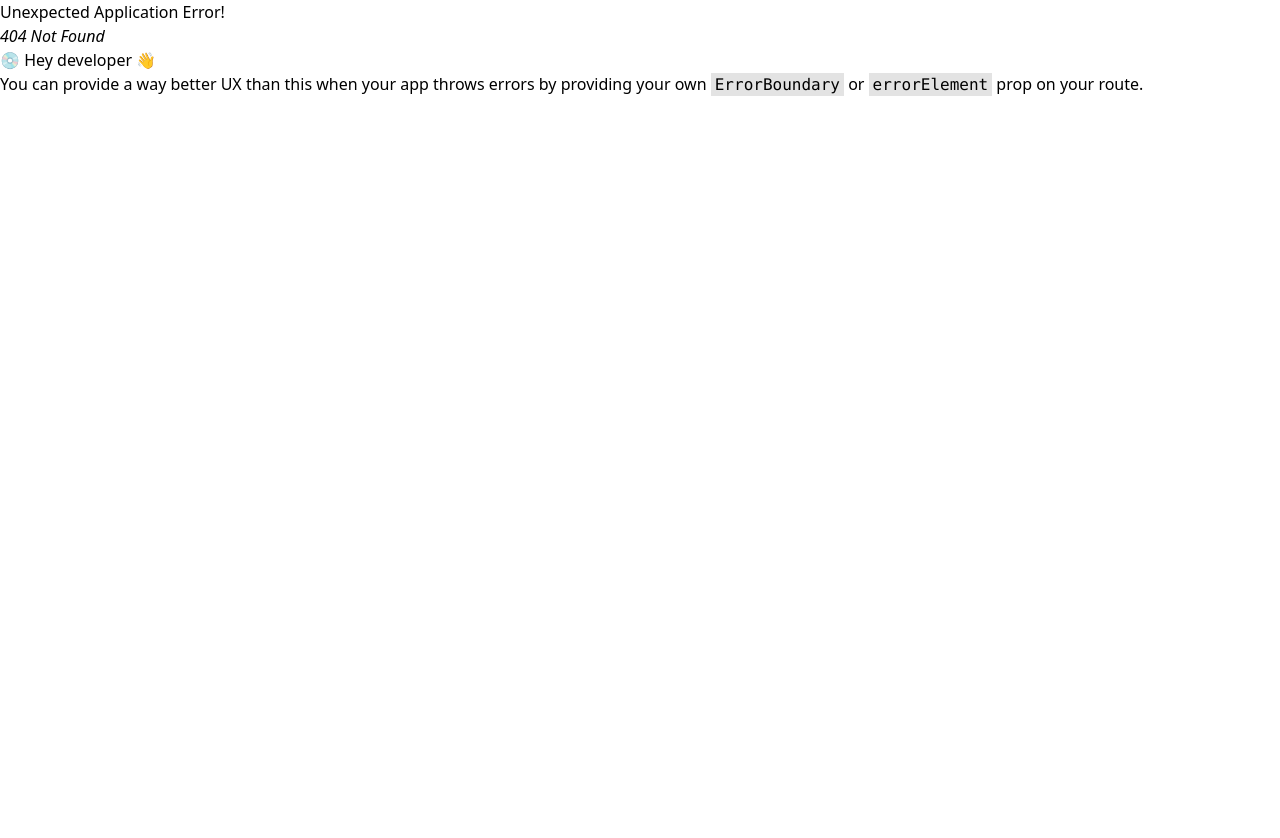
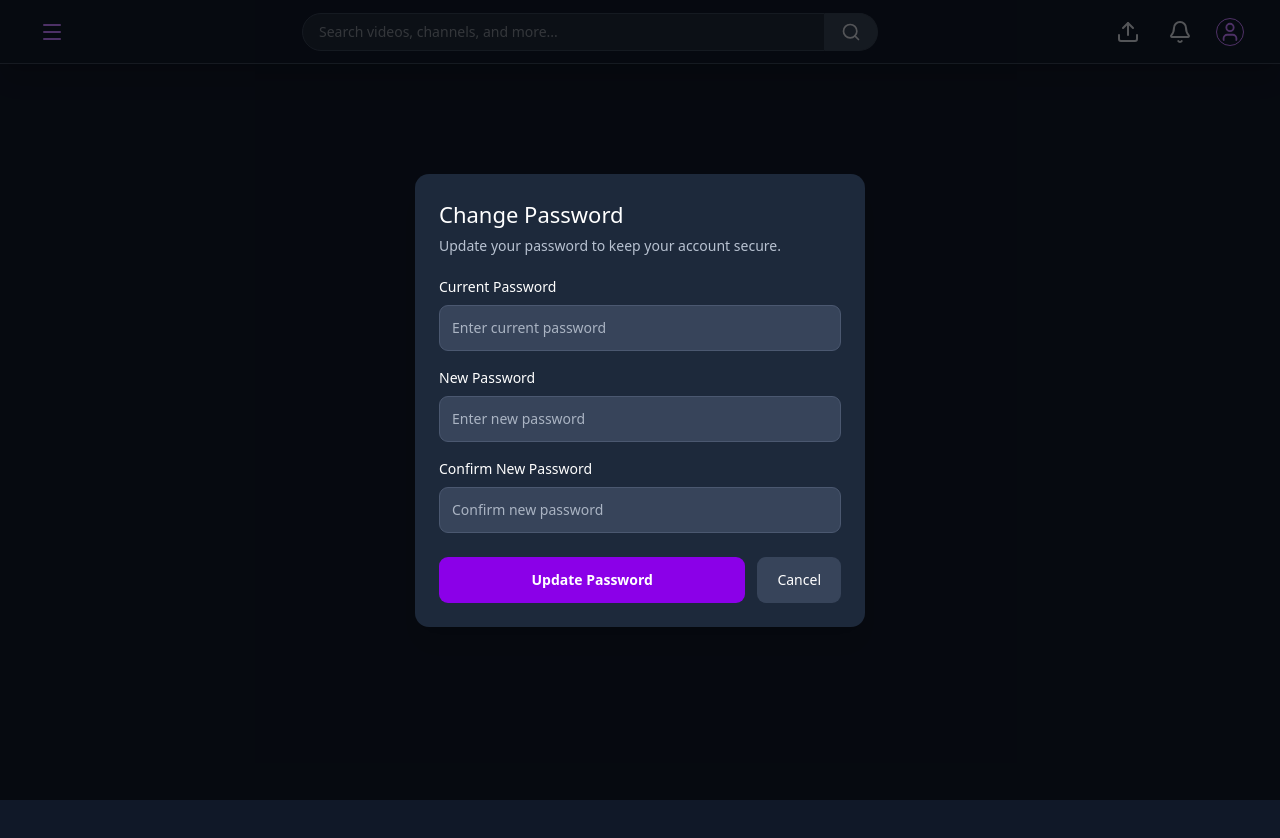
Before and after one commit to Mrgaurav23/VIDIA_FRONTEND, a React (Vite) app: page /change-password in a window 1280 px wide. Before the commit this address had no page. Shown: the top 838 px of the page. Before the commit the page ends 800 px from the top, so only its background shows below. Built offline with nearby package versions, Linux system fonts and the light colour scheme.

Commit message:
feat: Implement account settings and change password functionality; refactor user profile handling

```diff
--- a/src/api/auth.api.js
+++ b/src/api/auth.api.js
@@ -1,29 +1,31 @@
 import api from "./axios.js";
+
 
 export const getUserChannelProfile = async (username) => {
   try {
     // backend me route kuch is tarah hona chahiye
-        const response = await api.get(`/users/c/${username}`)
+    const response = await api.get(`/users/c/${username}`);
 
     // Backend se jo data aayega, hum directly wahi return kar rahe hain
-        return response.data
+    return response.data;
   } catch (error) {
     // Agar koi error aaye (jaise user not found), toh yahan handle hoga
-        console.error("Error fetching channel profile:", error?.response?.data || error.message);
+    console.error(
+      "Error fetching channel profile:",
+      error?.response?.data || error.message,
+    );
     throw error;
   }
-}
-
+};
 
 export const loginUser = async (credentials) => {
   try {
-        const response = await api.post('/users/login', credentials);
+    const response = await api.post("/users/login", credentials);
     return response.data;
   } catch (error) {
     throw error;
   }
 };
-
 
 export const logoutUser = async () => {
   try {
@@ -36,7 +38,7 @@ export const logoutUser = async () => {
         headers: {
           Authorization: `Bearer ${token}`,
         },
-      }
+      },
     );
 
     return response.data;
@@ -44,3 +46,31 @@ export const logoutUser = async () => {
     throw error;
   }
 };
+
+export const updateAccountDetails = async (credentials) => {
+  try {
+    const response = await api.patch("/users/update-account", credentials);
+
+    return response.data;
+  } catch (error) {
+    console.error(
+      "ERROR :: updateAccountDetailsApi",
+      error.response?.data || error.message,
+    );
+
+    throw error;
+  }
+};
+
+export const changePassword = async (credentials) => {
+  try {
+    const response = await api.post("/users/change-password",credentials);
+
+    return response.data
+  } catch (error) {
+    console.error(
+      "ERROR :: changePasswordApi",
+      error.response?.data || error.message,
+    );
+  }
+}
--- a/src/component/profile/ProfileDashboard.jsx
+++ b/src/component/profile/ProfileDashboard.jsx
@@ -17,14 +17,18 @@ function ProfileDashboard({ initialTab = "history"}) {
   // username redux se
   const username = userData?.username;
 
+  /*
   console.log("Logged in user:", userData);
   console.log("Username:", username);
 
   console.log("Redux userData:", userData);
   console.log("Profile username:", username);
+  */
 
   const [activeTab, setActiveTab] = useState(initialTab);
-  console.log("Profile username:", username);
+
+  //console.log("Profile username:", username);
+
   const {user,loading,error} = userChannelProfile(username)
 
   if (loading) {
@@ -39,14 +43,6 @@ function ProfileDashboard({ initialTab = "history"}) {
     return <div>Profile not found</div>;
   }
 
-  const mockUser = {
-    username: "@techinnovator",
-    joinDate: "January 2024",
-    totalUploads: 14,
-    followers: 450,
-    avatarUrl: "https://placehold.co/100x100/8b5cf6/ffffff?text=TI",
-  };
-
   return (
     <div>
       <ProfileHeaderCard user = {user}/>
--- a/src/component/profile/SettingView.jsx
+++ b/src/component/profile/SettingView.jsx
@@ -1,30 +1,78 @@
-import React from "react";
+import React, { useState } from "react";
 import Logout from "../../pages/auth/Logout";
+import { updateAccountDetails } from "../../api/auth.api";
+import ChangePassword from "../../pages/auth/ChangePassword";
 
 function SettingView() {
+  const [fullName, setFullName] = useState("");
+  const [email, setEmail] = useState("");
+  const [loading, setLoading] = useState(false);
+  const [successMessage, setSuccessMessage] = useState("");
+  const [showChangePassword, setShowChangePassword] = useState(false);
+
+  const submitHandler = async (e) => {
+    e.preventDefault();
+
+    if (!fullName || !email) {
+      alert("Full name and email are required");
+      return;
+    }
+
+    try {
+      setLoading(true);
+
+      const updatedDetails = {
+        fullName,
+        email,
+      };
+
+      const response = await updateAccountDetails(updatedDetails);
+
+      //console.log("Update Account Details:", response);
+
+      // Backend se updated user yahan milega
+      const user = response.data;
+
+      //console.log("Updated User:", user);
+
+      setSuccessMessage("Account details updated successfully!");
+    } catch (error) {
+      const errorMessage =
+        error?.response?.data?.message ||
+        error?.message ||
+        "An unknown error occurred.";
+
+      console.error("Update Details Failed:", error);
+      alert("Update Details Failed: " + errorMessage);
+    } finally {
+      setLoading(false);
+    }
+  };
   return (
     <div>
       <div className="text-gray-300 p-4">
         <h3 className="text-2xl font-semibold mb-4">Account Settings</h3>
         <p>Update your personal information and preferences.</p>
         <div className="mt-4 max-w-md space-y-4">
+          <form
+            onSubmit={(e) => {
+              submitHandler(e);
+            }}
+          >
+            {successMessage && (
+              <div className="mb-5 rounded-lg bg-green-500 px-4 py-3 text-center text-white font-semibold">
+                {successMessage}
+              </div>
+            )}
             <div>
               <label className="text-sm font-medium text-gray-400">
                 FullName
               </label>
               <input
                 type="text"
-              defaultValue="@techinnovator"
-              className="w-full p-2 mt-1 bg-gray-700 text-white rounded-lg border border-gray-600 focus:border-purple-500 focus:outline-none"
-            />
-          </div>
-          <div>
-            <label className="text-sm font-medium text-gray-400">
-              Username
-            </label>
-            <input
-              type="text"
-              defaultValue="@techinnovator"
+                placeholder="user"
+                value={fullName}
+                onChange={(e) => setFullName(e.target.value)}
                 className="w-full p-2 mt-1 bg-gray-700 text-white rounded-lg border border-gray-600 focus:border-purple-500 focus:outline-none"
               />
             </div>
@@ -32,39 +80,29 @@ function SettingView() {
               <label className="text-sm font-medium text-gray-400">Email</label>
               <input
                 type="email"
-              defaultValue="user@example.com"
+                placeholder="user@gmail.com"
+                value={email}
+                onChange={(e) => setEmail(e.target.value)}
                 className="w-full p-2 mt-1 bg-gray-700 text-white rounded-lg border border-gray-600 focus:border-purple-500 focus:outline-none"
               />
             </div>
-          <div>
-            <label className="text-sm font-medium text-gray-400">
-              Password
-            </label>
-            <input
-              type="text"
-              defaultValue="user@Password"
-              className="w-full p-2 mt-1 bg-gray-700 text-white rounded-lg border border-gray-600 focus:border-purple-500 focus:outline-none"
-            />
-          </div>
-          <div>
-            <label className="text-sm font-medium text-gray-400">Avatar</label>
-            <input
-              type="file"
-              className="w-full p-2 mt-1 bg-gray-700 text-white rounded-lg border border-gray-600 focus:border-purple-500 focus:outline-none"
-            />
-          </div>
-          <div>
-            <label className="text-sm font-medium text-gray-400">
-              Cover Image
-            </label>
-            <input
-              type="file"
-              className="w-full p-2 mt-1 bg-gray-700 text-white rounded-lg border border-gray-600 focus:border-purple-500 focus:outline-none"
-            />
-          </div>
-          <button className=" text-white text-center text-lg font-medium mt-4 p-4 w-full bg-[#8200DB] w- rounded-xl">
-            Update Details
+            <button
+              type="submit"
+              disabled={loading}
+              className=" text-white text-center text-lg font-medium mt-4 p-4 w-full bg-[#8200DB] hover:bg-[#6c07aa] w- rounded-xl cursor-pointer"
+            >
+              {loading ? "Updating..." : "Update Details"}
             </button>
+          </form>
+          <button
+            onClick={() => setShowChangePassword(true)}
+            className=" text-white text-center text-lg font-medium mt-4 p-4 w-full bg-[#8200DB] hover:bg-[#6c07aa] w- rounded-xl cursor-pointer"
+          >
+            Change Password
+          </button>
+          {showChangePassword && (
+            <ChangePassword setShowChangePassword={setShowChangePassword} />
+          )}
           <Logout />
         </div>
       </div>
--- a/src/hooks/userChannelProfile.js
+++ b/src/hooks/userChannelProfile.js
@@ -12,7 +12,7 @@ function userChannelProfile(username) {
       setError(null);
 
       const response = await getUserChannelProfile(username);
-      console.log("PROFILE RESPONSE:", response);
+      //console.log("PROFILE RESPONSE:", response);
 
       // ApiResponse ke andar actual user data
       setUser(response?.data);
--- a/src/main.jsx
+++ b/src/main.jsx
@@ -13,6 +13,7 @@ import {UploadPage} from './index.js'
 import { Provider } from "react-redux";
 import store from './store/store.js'
 import Twitter from "./component/tweet/Twitter.jsx";
+import ChangePassword from "./pages/auth/ChangePassword.jsx";
 
 const router = createBrowserRouter([
   {
@@ -55,6 +56,11 @@ const router = createBrowserRouter([
       { path: "upload",
         element: <UploadPage />
       },
+
+      {
+        path : "change-password",
+        element : <ChangePassword />
+      }
     ],
   },
 ]);
--- /dev/null
+++ b/src/pages/auth/ChangePassword.jsx
@@ -0,0 +1,152 @@
+import { useState } from "react";
+import { changePassword } from "../../api/auth.api";
+
+function ChangePassword({ setShowChangePassword }) {
+  const [oldPassword, setOldPassword] = useState("");
+  const [newPassword, setNewPassword] = useState("");
+  const [confirmPassword, setConfirmPassword] = useState("");
+  const [loading, setLoading] = useState(false);
+  const [successMessage, setSuccessMessage] = useState("");
+
+  const submitHandler = async (e) => {
+    e.preventDefault();
+    setSuccessMessage("");
+
+    if (!oldPassword || !newPassword || !confirmPassword) {
+      alert("All fields are required!");
+      return;
+    }
+
+    if (newPassword !== confirmPassword) {
+      alert("New password and confirm password do not match!");
+      return;
+    }
+
+    try {
+      setLoading(true);
+
+      const passwordData = {
+        oldPassword,
+        newPassword,
+        confirmPassword,
+      };
+
+      const response = await changePassword(passwordData);
+
+      console.log("Password updated successfully:", response.data);
+
+      setSuccessMessage("Password changed successfully!");
+
+      setOldPassword("");
+      setNewPassword("");
+      setConfirmPassword("");
+    } catch (error) {
+      const errorMessage =
+        error?.response?.data?.message ||
+        error?.message ||
+        "An unknown error occurred";
+
+      console.error("Change Password Failed:", error);
+
+      alert("Change Password Failed: " + errorMessage);
+    } finally {
+      setLoading(false);
+    }
+  };
+
+  return (
+    <div className="fixed inset-0 z-50 flex items-center justify-center bg-black/60 px-4">
+      <div className="w-full max-w-[450px] rounded-[14px] bg-[#1d293b] p-6 shadow-xl">
+
+        {/* Header */}
+        <div className="mb-5">
+          <h2 className="text-[22px] font-medium text-white">
+            Change Password
+          </h2>
+
+          <p className="mt-1 text-[14px] text-[#b8c2d1]">
+            Update your password to keep your account secure.
+          </p>
+        </div>
+
+        <form onSubmit={submitHandler} className="space-y-4">
+
+          {/* Current Password */}
+          <div>
+            <label className="mb-2 block text-[14px] font-medium text-white">
+              Current Password
+            </label>
+
+            <input
+              type="password"
+              placeholder="Enter current password"
+              value={oldPassword}
+              onChange={(e) => setOldPassword(e.target.value)}
+              className="h-[46px] w-full rounded-[9px] border border-[#4b5870] bg-[#37445A] px-3 text-[14px] text-white outline-none placeholder:text-[#aab4c3]"
+            />
+          </div>
+
+          {/* New Password */}
+          <div>
+            <label className="mb-2 block text-[14px] font-medium text-white">
+              New Password
+            </label>
+
+            <input
+              type="password"
+              placeholder="Enter new password"
+              value={newPassword}
+              onChange={(e) => setNewPassword(e.target.value)}
+              className="h-[46px] w-full rounded-[9px] border border-[#4b5870] bg-[#37445A] px-3 text-[14px] text-white outline-none placeholder:text-[#aab4c3]"
+            />
+          </div>
+
+          {/* Confirm Password */}
+          <div>
+            <label className="mb-2 block text-[14px] font-medium text-white">
+              Confirm New Password
+            </label>
+
+            <input
+              type="password"
+              placeholder="Confirm new password"
+              value={confirmPassword}
+              onChange={(e) => setConfirmPassword(e.target.value)}
+              className="h-[46px] w-full rounded-[9px] border border-[#4b5870] bg-[#37445A] px-3 text-[14px] text-white outline-none placeholder:text-[#aab4c3]"
+            />
+          </div>
+
+          {/* Success */}
+          {successMessage && (
+            <p className="rounded-[8px] bg-green-500/10 px-3 py-2 text-sm text-green-400">
+              {successMessage}
+            </p>
+          )}
+
+          {/* Buttons */}
+          <div className="flex gap-3 pt-2">
+
+            <button
+              disabled={loading}
+              type="submit"
+              className="h-[46px] flex-1 cursor-pointer rounded-[9px] bg-[#8b00e8] text-[14px] font-semibold text-white transition hover:bg-[#7900c9] disabled:cursor-not-allowed disabled:opacity-60"
+            >
+              {loading ? "Updating..." : "Update Password"}
+            </button>
+
+            <button
+              type="button"
+              onClick={() => setShowChangePassword(false)}
+              className="h-[46px] rounded-[9px] bg-[#37445A] px-5 text-[14px] font-medium text-white transition hover:bg-[#414f65]"
+            >
+              Cancel
+            </button>
+
+          </div>
+        </form>
+      </div>
+    </div>
+  );
+}
+
+export default ChangePassword;
```
Also changed, not shown: src/pages/auth/Login.jsx (+6 -1 lines). Lines whose indentation alone changed are shown as unchanged.
